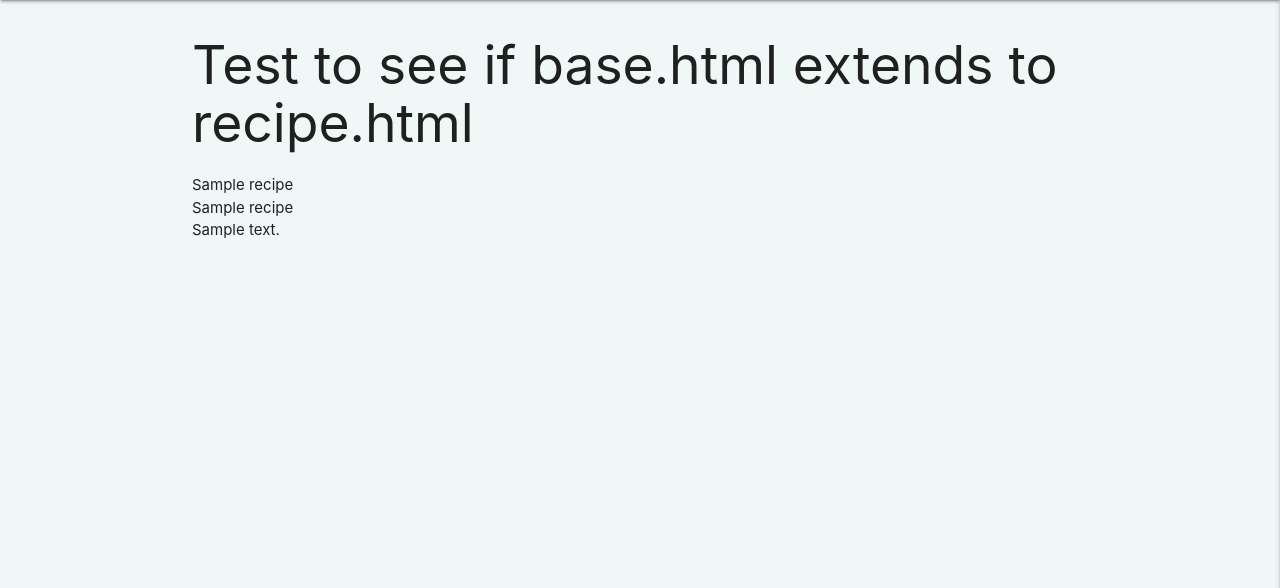
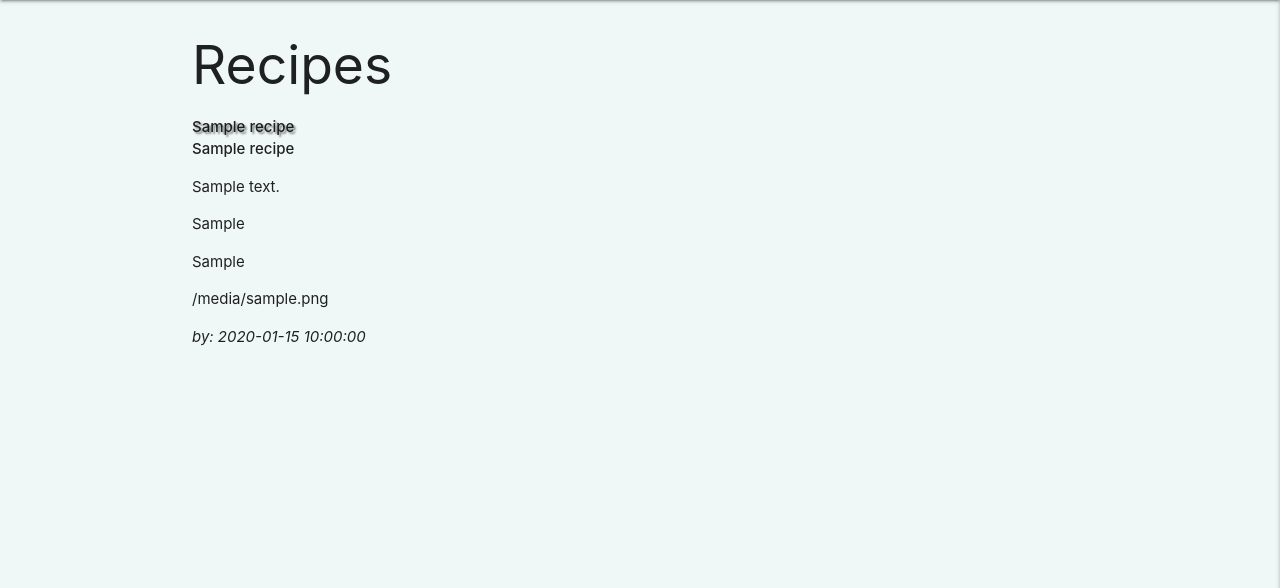
Before and after one commit to irenenev24/Winter_Warmer_Recipe_Collection, a Flask app: page / in a window 1280 px wide. Shown: the part 64-652 px from the top of the page. Run offline with Flask 2, Linux system fonts and the light colour scheme; a database or web service that is not in the repository returns one stand-in record (values such as "Sample title"); some libraries are stand-ins or nearby versions.

Commit message:
Added recipes.html basic template to check recipes are loading correctly

```diff
--- a/app.py
+++ b/app.py
@@ -51,14 +51,15 @@ def register():
 def add_recipes():
     # to post to categories in DB
     if request.method == "POST":
-        recipe = {
+        recipes = {
             "category_name": request.form.get("category_name"),
             "recipe_name": request.form.get("recipe_name"),
             "recipe_description": request.form.get("recipe_description"),
+            "recipe_ingredients": request.form.get("recipe_ingredients"),
             "recipe_method": request.form.get("recipe_method"),
             "created_by": session["user"]
         }
-        mongo.db.recipe.insert_one(request.form.to_dict(recipe))
+        mongo.db.recipes.insert_one(request.form.to_dict(recipes))
         # Message shows when recipe is sucessfully added.
         flash("Recipe Sucessfully Added, Thank You!")
         # Redirect back to Recipe page
--- a/templates/add_recipe.html
+++ b/templates/add_recipe.html
@@ -45,8 +45,8 @@
             <div class="form-group">
                 <div class="controls">
                     <i class="fas fa-carrot"></i>
-                  <label for="input_text">Ingredients</label>
-                  <textarea id="textarea2" class="materialize-textarea" data-length="1000" rows="10" placeholder="Add ingredients here"></textarea>
+                  <label for="recipe_ingredients">Ingredients</label>
+                  <textarea id="recipe_ingredients" name="recipe_ingredients" class="materialize-textarea" data-length="1000" rows="10" placeholder="Add ingredients here"></textarea>
                 </div>
             </div>
             <!--Cooking Method-->
--- a/templates/recipes.html
+++ b/templates/recipes.html
@@ -1,12 +1,22 @@
 {% extends "base.html" %}
 {% block content %}
 
-<h2>Test to see if base.html extends to recipe.html</h2>
-
+<h2>Recipes</h2>
+    <ul>
     {%  for recipe in recipes %}
-        {{ recipe.category_name}}<br>
-        {{ recipe.recipe_name}}<br>
-        {{ recipe.recipe_description}}<br>
+    <li>
+        <div class="text-shadow">
+        <strong>{{ recipe.recipe_name }}</strong>
+        </div>
+        <div class="">
+        <strong>{{ recipe.category_name }}</strong>
+        <p>{{ recipe.recipe_description }}</p>
+        <p>{{ recipe.recipe_ingredients }}</p>
+        <p>{{ recipe.recipe_method }}</p>
+        <p>{{ recipe.recipe_image }}</p>
+        <p><em>by: {{ recipe.created_by }}</em></p>
+        </div>
+    </li>
     {% endfor %}
-
+    </ul>
 {% endblock %}
```
